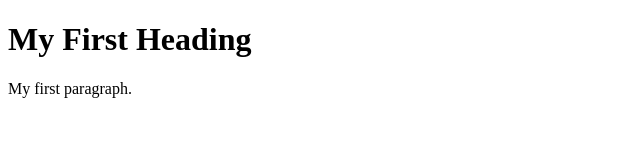
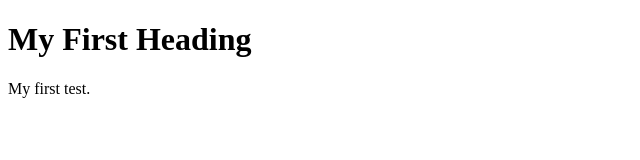
Before and after one commit to IntrovertedCoder/IntrovertedCoder.github.io, a plain HTML site: page index.html in a window 1280 px wide. Shown: the full height of the page, 0-640 px from the left. Drawn offline with Linux system fonts and the light colour scheme.

Commit message:
20 05 06

```diff
--- a/index.html
+++ b/index.html
@@ -3,7 +3,7 @@
 <body>
 
 <h1>My First Heading</h1>
-<p>My first paragraph.</p>
+<p>My first test.</p>
 
 </body>
 </html>
```
